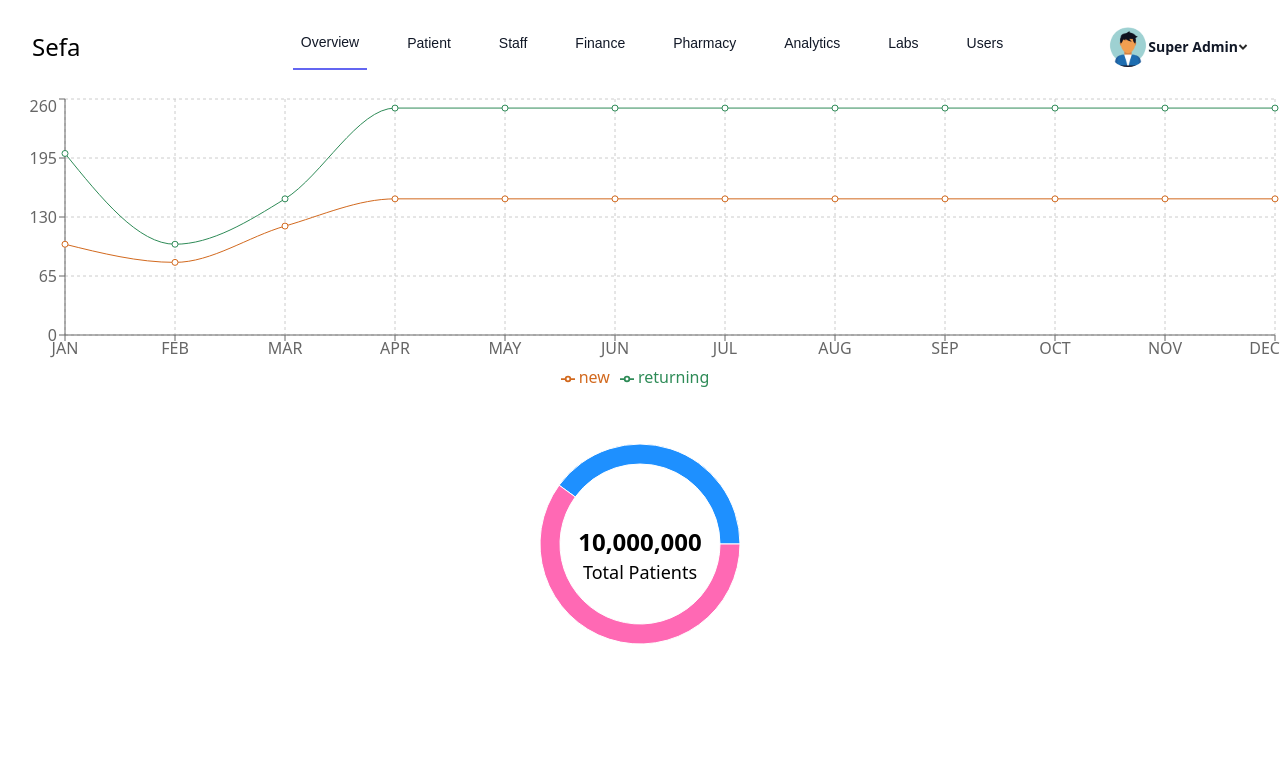
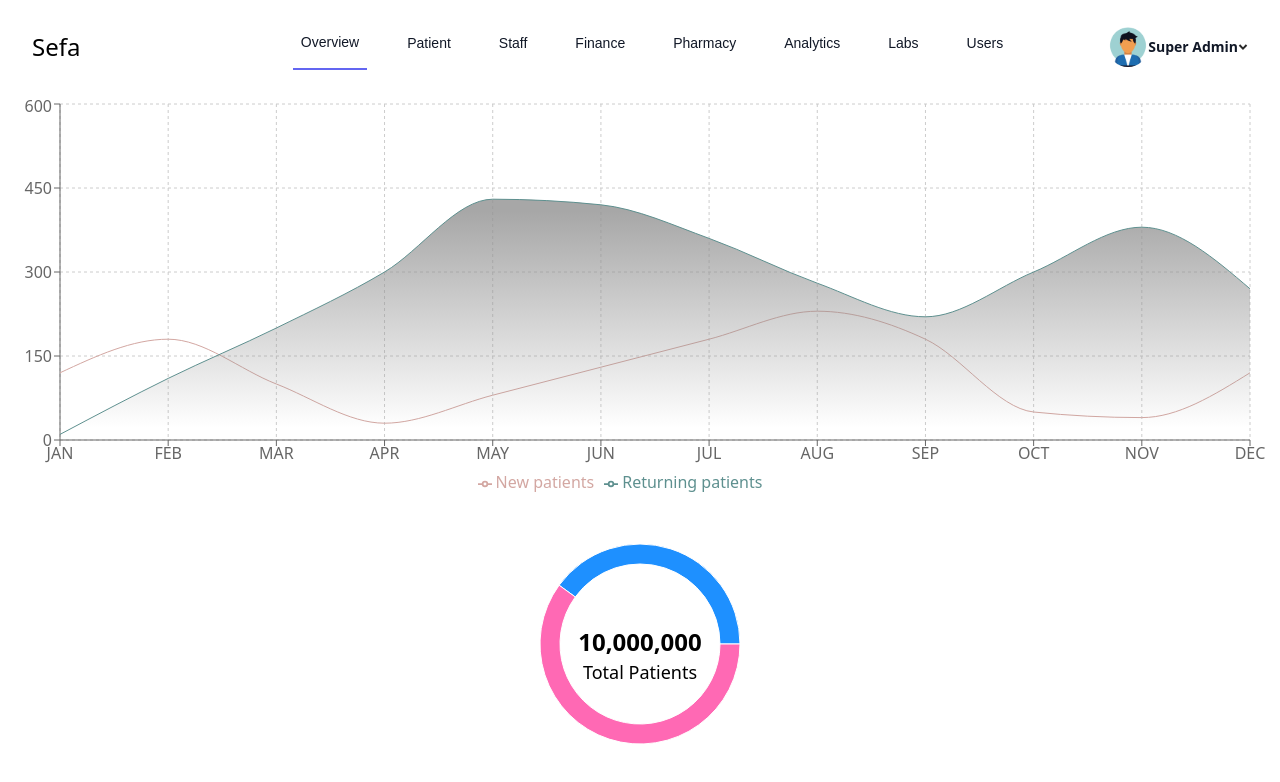
Before and after one commit to Kaylahray/Sefa_medical_application, a React (Create React App) app: page / in a window 1280 px wide. Shown: the top 782 px of the page. Built offline with nearby package versions, Linux system fonts and the light colour scheme.

Commit message:
coming up with charts

```diff
--- a/src/Components/patient/charts/PatientLineChart.jsx
+++ b/src/Components/patient/charts/PatientLineChart.jsx
@@ -1,7 +1,7 @@
 import React from "react";
 import {
-  LineChart,
-  Line,
+  AreaChart,
+  Area,
   XAxis,
   YAxis,
   CartesianGrid,
@@ -11,38 +11,67 @@ import {
 } from "recharts";
 
 const data = [
-  { month: "JAN", new: 100, returning: 200 },
-  { month: "FEB", new: 80, returning: 100 },
-  { month: "MAR", new: 120, returning: 150 },
-  { month: "APR", new: 150, returning: 250 },
-  { month: "MAY", new: 150, returning: 250 },
-  { month: "JUN", new: 150, returning: 250 },
-  { month: "JUL", new: 150, returning: 250 },
-  { month: "AUG", new: 150, returning: 250 },
-  { month: "SEP", new: 150, returning: 250 },
-  { month: "OCT", new: 150, returning: 250 },
-  { month: "NOV", new: 150, returning: 250 },
-  { month: "DEC", new: 150, returning: 250 },
-  // Add other months here...
+  { month: "JAN", newPatients: 120, returningPatients: 10 },
+  { month: "FEB", newPatients: 180, returningPatients: 110 },
+  { month: "MAR", newPatients: 100, returningPatients: 200 },
+  { month: "APR", newPatients: 30, returningPatients: 300 },
+  { month: "MAY", newPatients: 80, returningPatients: 430 },
+  { month: "JUN", newPatients: 130, returningPatients: 420 },
+  { month: "JUL", newPatients: 180, returningPatients: 360 },
+  { month: "AUG", newPatients: 230, returningPatients: 280 },
+  { month: "SEP", newPatients: 180, returningPatients: 220 },
+  { month: "OCT", newPatients: 50, returningPatients: 300 },
+  { month: "NOV", newPatients: 40, returningPatients: 380 },
+  { month: "DEC", newPatients: 120, returningPatients: 270 },
 ];
 
-const PatientLineChart = () => (
-  <ResponsiveContainer width="100%" height={300}>
-    <LineChart data={data}>
+const PatientChart = () => {
+  return (
+    <ResponsiveContainer width="100%" height={400}>
+      <AreaChart
+        data={data}
+        margin={{ top: 10, right: 30, left: 0, bottom: 0 }}
+      >
         <CartesianGrid strokeDasharray="3 3" />
         <XAxis dataKey="month" />
         <YAxis />
         <Tooltip />
         <Legend />
-      <Line
+        <defs>
+          <linearGradient id="colorNewPatients" x1="0" y1="0" x2="0" y2="1">
+            {/* <stop offset="5%" stopColor="#D3A7A2" stopOpacity={0.8} /> */}
+            {/* <stop offset="95%" stopColor="#919191" stopOpacity={0} /> */}
+          </linearGradient>
+          <linearGradient
+            id="colorReturningPatients"
+            x1="0"
+            y1="0"
+            x2="0"
+            y2="1"
+          >
+            <stop offset="5%" stopColor="#919191" stopOpacity={0.8} />
+            <stop offset="95%" stopColor="#919191" stopOpacity={0} />
+          </linearGradient>
+        </defs>
+        <Area
           type="monotone"
-        dataKey="new"
-        stroke="#D2691E"
-        activeDot={{ r: 8 }}
+          dataKey="newPatients"
+          stroke="#D3A7A2"
+          fillOpacity={1}
+          fill="url(#colorNewPatients)"
+          name="New patients"
         />
-      <Line type="monotone" dataKey="returning" stroke="#2E8B57" />
-    </LineChart>
+        <Area
+          type="monotone"
+          dataKey="returningPatients"
+          stroke="#5E908F"
+          fillOpacity={1}
+          fill="url(#colorReturningPatients)"
+          name="Returning patients"
+        />
+      </AreaChart>
     </ResponsiveContainer>
   );
+};
 
-export default PatientLineChart;
+export default PatientChart;
--- a/src/pages/overviewpage/OverviewPage.jsx
+++ b/src/pages/overviewpage/OverviewPage.jsx
@@ -1,11 +1,11 @@
 import React from "react";
-import PatientLineChart from "../../components/patient/charts/PatientLineChart";
+import PatientChart from "../../components/patient/charts/PatientLineChart";
 import GenderDonutChart from "../../components/patient/charts/GenderDonutChart";
 
 const OverviewPage = () => {
   return (
     <div>
-      <PatientLineChart />
+      <PatientChart />
       <GenderDonutChart />
     </div>
   );
```
Lines whose indentation alone changed are shown as unchanged.
